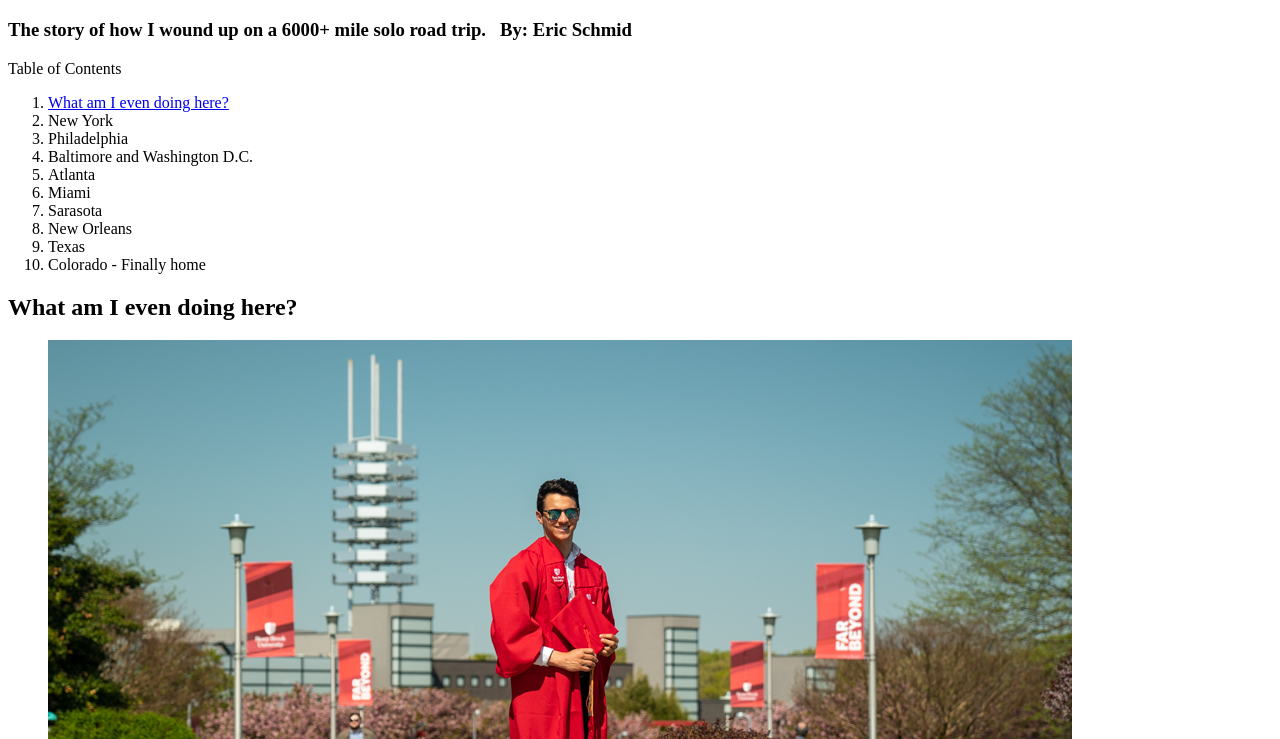
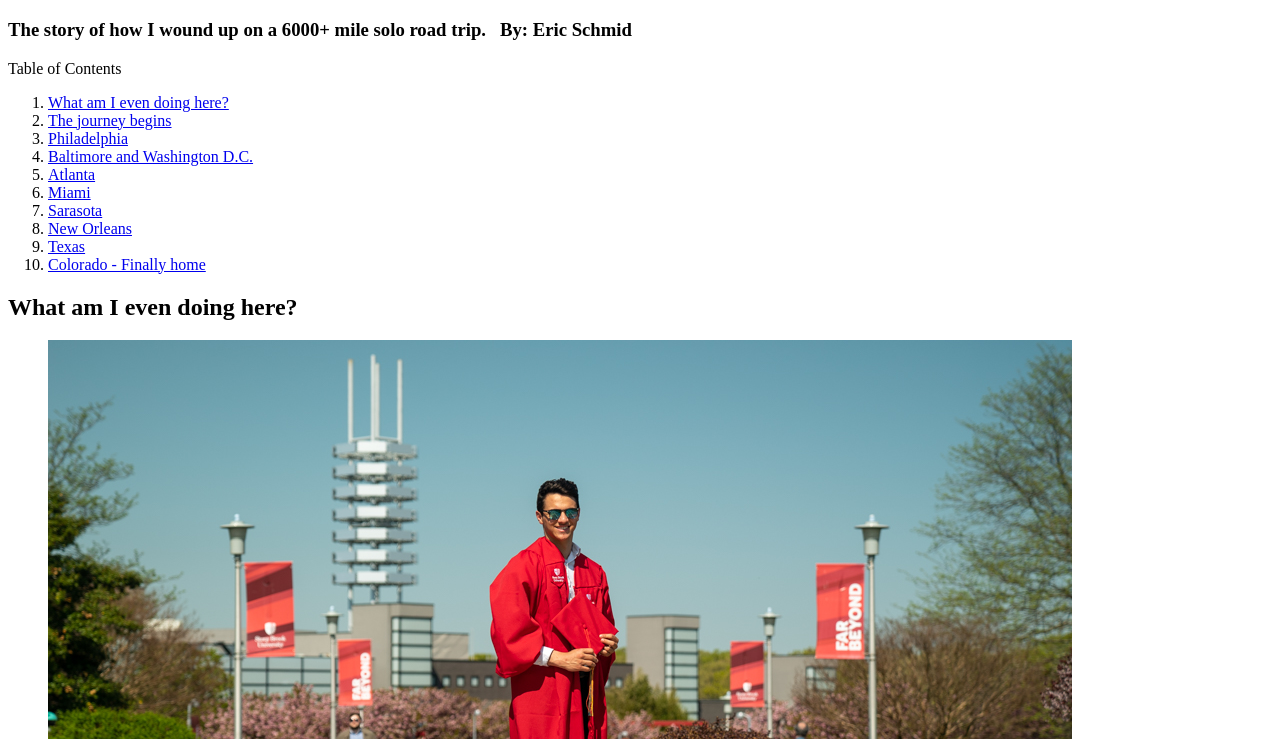
Before and after one commit to STL-LC101-Sept-22/js-assignment-4-html-me-something-schmidward, a website: page index.html in a window 1280 px wide. Shown: the part 61-800 px from the top of the page. Drawn offline with Linux system fonts and the light colour scheme.

Commit message:
Added Chapter 2 content

```diff
--- a/index.html
+++ b/index.html
@@ -13,15 +13,15 @@
          <p><a name="chapterIndex">Table of Contents</a></p>
             <ol>
                <li><a href="#chapter1">What am I even doing here?</a></li>
-               <li>New York</li>
-               <li>Philadelphia</li>
-               <li>Baltimore and Washington D.C.</li>
-               <li>Atlanta</li>
-               <li>Miami</li>
-               <li>Sarasota</li>
-               <li>New Orleans</li>
-               <li>Texas</li>
-               <li>Colorado - Finally home</li>
+               <li><a href="#chapter2">The journey begins</a></li>
+               <li><a href="#chapter3">Philadelphia</a></li>
+               <li><a href="#chapter4">Baltimore and Washington D.C.</a></li>
+               <li><a href="#chapter5">Atlanta</a></li>
+               <li><a href="#chapter6">Miami</a></li>
+               <li><a href="#chapter7">Sarasota</a></li>
+               <li><a href="#chapter8">New Orleans</a></li>
+               <li><a href="#chapter9">Texas</a></li>
+               <li><a href="#chapter10">Colorado - Finally home</a></li>
             </ol>
          </nav>
       </header>
@@ -31,7 +31,7 @@
                <a name="chapter1"></a>
                <h2>What am I even doing here?</h2>
                <figure>
-               <img src="./images/schmid-graduation.jpg" alt="The author smiles while standing in a red graduation gown over a small artificial creek on Stony Brook University's main campus. He holds a red cap infront of his chest.">             <figcaption></figcaption>
+               <img src="./images/schmid-graduation.jpg" alt="The author smiles while standing in a red graduation gown over a small artificial creek on Stony Brook University's main campus. He holds a red cap infront of his chest.">
                <figcaption>The author posing for a graduation portrait on Stony Brook University's main campus on Long Island in May 2018. &nbsp; &nbsp; Photo Credit: Kat Delgado</figcaption>
                </figure>
                   <p>
@@ -51,6 +51,21 @@
                   </p>
                <a href="#chapterIndex">Return to Table of Contents</a>
             </section>
+            <section>
+               <a name="chapter2"></a>
+               <h2>The journey begins</h2>
+                  <figure>
+                  <img src="./images/nyc-skyline-1.jpg" alt="The skyline of lower manhattan viewed from across the East River. The Empire State Building is in the center and rises above apartemtn buildings closer to the riverfrong. A speed boat leaves a wake in the river.">
+                  <figcaption>The Empire State Building rises above apartment buildlings on Manhattans Lower East Side, while a speed boat leaves a wake in the East River in 2018. &nbsp; &nbsp; Photo Credit: Eric Schmid</figcaption>
+                  </figure>
+               <p>
+                  What better place to start a trip than New York City right? I was familiar with the city, having gone in occasionally while I was just a few hours away on Long Island. This time, I chose to stay on the far Upper West Side (we’re talking streets in the 150s/160s). This was my first time really seeing Hamilton and Washington Heights and they remain as some of my favorite places in the city. Of course, I bounced around a lot… down to Brooklyn and then to Battery Park to visit with a friend from college.
+                  </br>
+                  </br>
+                  After three days, I was ready to get going to my next stop. New York is nice to visit but I could never live there. It takes far too long to get anywhere in that massive city. I don’t know about you, but I’m not really up for spending an hour each way just to get between boroughs. And don’t even get me started on the traffic….
+               </p>
+               <a href="#chapterIndex">Return to Table of Contents</a>
+            </section>
          </article>
       </main>
 
```
